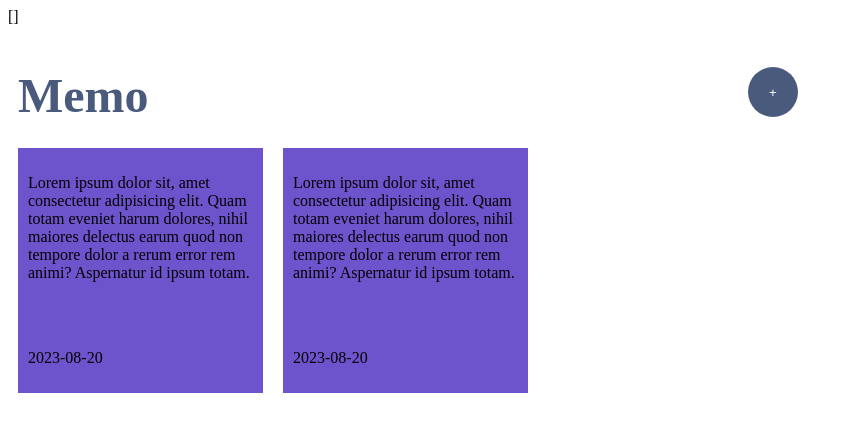
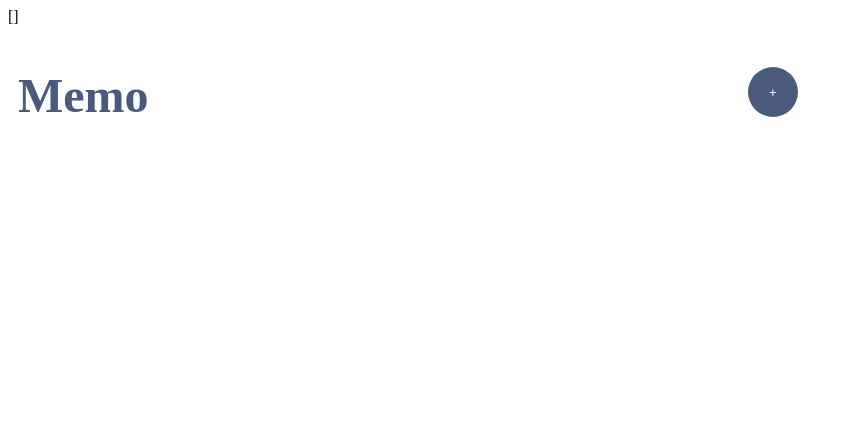
Before and after one commit to Lordfroze/webreaktifvue3, a Vue app in the folder vue-notes/: page / in a window 1280 px wide. Shown: the top 432 px of the page, without its empty margins (0-852 px from the left). Built offline with nearby package versions, Linux system fonts and the light colour scheme.

Commit message:
Menampikan Daftar Data Menggunakan Perulangan Directive For

```diff
--- a/vue-notes/src/App.vue
+++ b/vue-notes/src/App.vue
@@ -7,7 +7,7 @@ const memos = ref([]) // array untuk menyimpan memo
 function addMemo() { // function untuk menambah memo
   memos.value.push({ // tambah memo ke array memos
     id: Date.now(),  // membuat id unik untuk setiap memo dari tanggal sekarang
-    memo: newMemo.value, // isi memo dari inputan user
+    content: newMemo.value, // isi memo dari inputan user
     date: new Date().toLocaleDateString("id-ID"), // tanggal memo dibuat
     backgroundColor: getRandomColor(), // warna background memo acak
   })
@@ -31,23 +31,13 @@ function getRandomColor() { // function untuk membuat warna background acak
       </header>
       <!-- card memo -->
       <div class="card-container">
-        <div class="card">
-          <p class="card-content">Lorem ipsum dolor sit, amet consectetur adipisicing elit. Quam totam eveniet harum
-            dolores, nihil maiores delectus earum quod non tempore dolor a rerum error rem animi? Aspernatur id ipsum
-            totam.</p>
-          <p class="card-date">2023-08-20</p>
-        </div>
-
-        <div class="card">
-          <p class="card-content">Lorem ipsum dolor sit, amet consectetur adipisicing elit. Quam totam eveniet harum
-            dolores, nihil maiores delectus earum quod non tempore dolor a rerum error rem animi? Aspernatur id ipsum
-            totam.</p>
-          <p class="card-date">2023-08-20</p>
+        <div v-for="memo in memos" class="card" :style="{ backgroundColor: memo.backgroundColor }"> <!-- perulangan dari array memos dan memberikan style background color acak -->
+          <p class="card-content">{{ memo.content }}</p> <!-- isi memo dari array memos -->
+          <p class="card-date">{{ memo.date }}</p> <!-- tanggal memo dibuat -->
         </div>
       </div>
       <!--end card memo -->
     </div>
-    <!-- end memo -->
 
     <!-- form input memo / form modal -->
     <div v-show="showForm" class="form-overlay">
```
